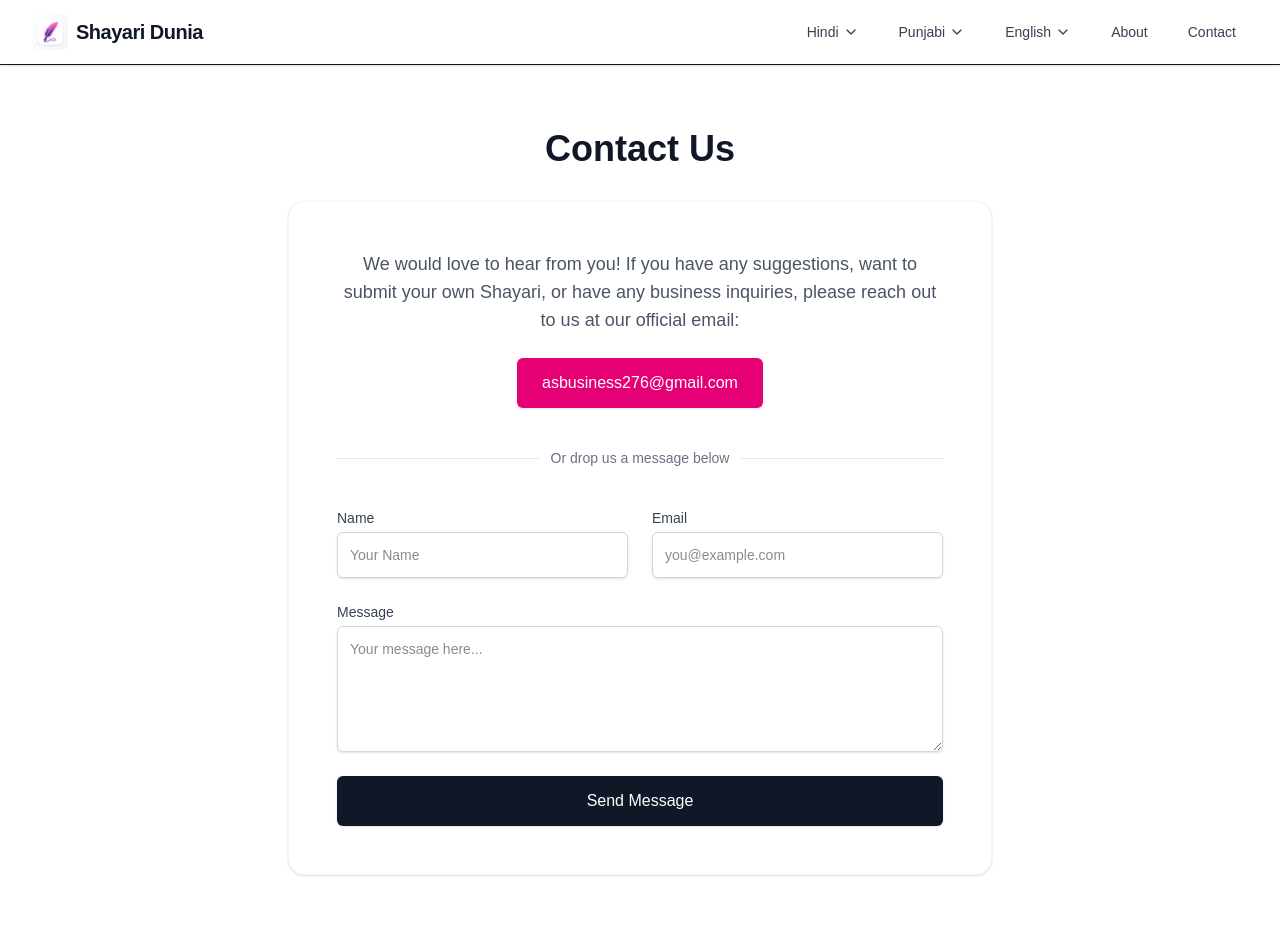
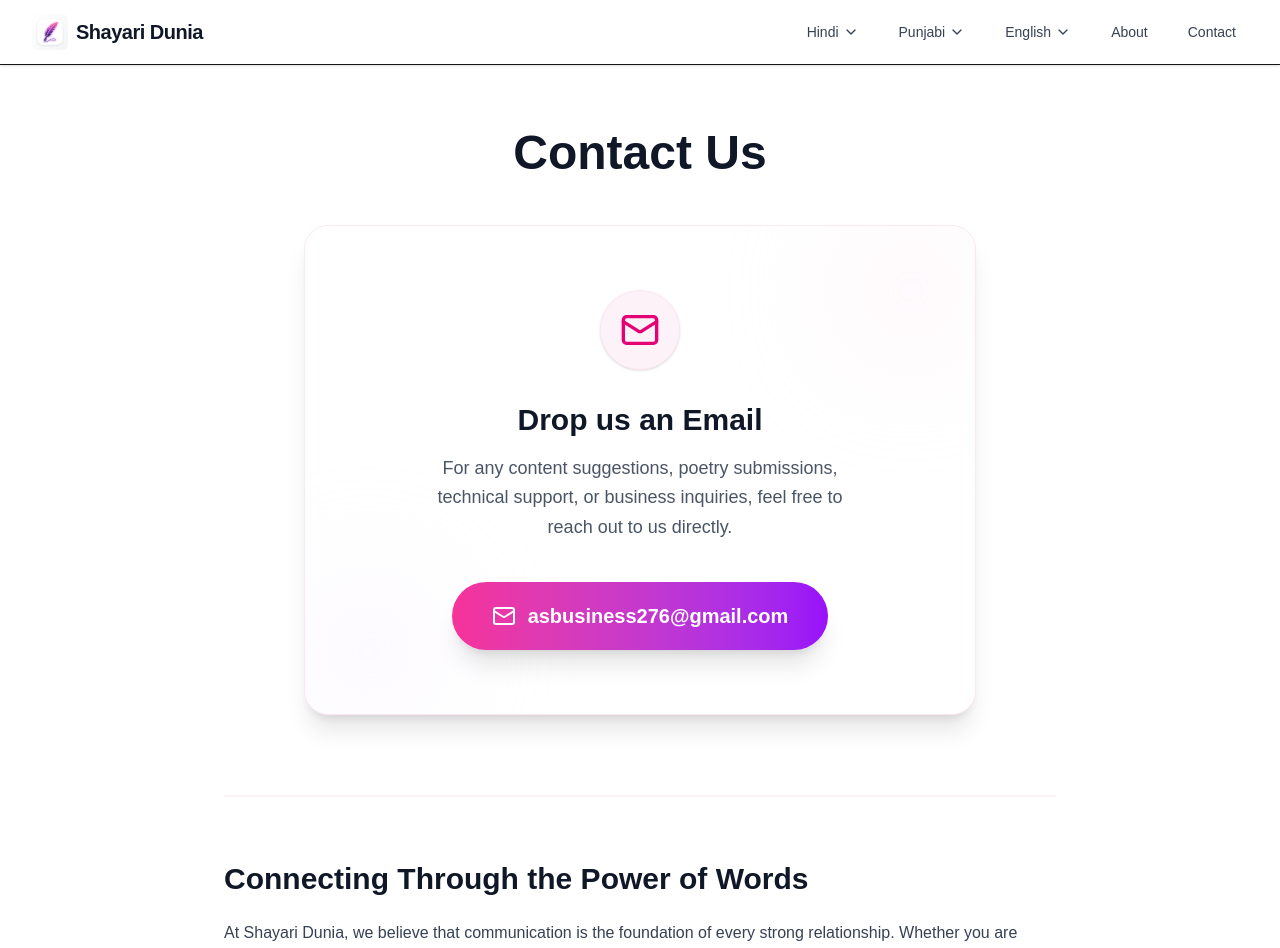
Before and after one commit to asbusiness276-cyber/shayaridunia, a Next.js app: page /contact in a window 1280 px wide. Shown: the top 948 px of the page. Built offline with nearby package versions, Linux system fonts and the light colour scheme.

Commit message:
feat: Replace contact form with prominent email button

```diff
--- a/src/app/contact/page.tsx
+++ b/src/app/contact/page.tsx
@@ -1,53 +1,34 @@
+import { Mail } from 'lucide-react';
+
 export default function ContactPage() {
   return (
-    <div className="max-w-3xl mx-auto px-4 sm:px-6 lg:px-8 py-16">
-      <h1 className="text-4xl font-extrabold text-gray-900 mb-8 text-center">Contact Us</h1>
+    <div className="max-w-4xl mx-auto px-4 sm:px-6 lg:px-8 py-16">
+      <h1 className="text-4xl md:text-5xl font-extrabold text-gray-900 mb-12 text-center">Contact Us</h1>
 
-      <div className="bg-white rounded-2xl shadow-sm border border-gray-100 p-8 md:p-12">
-        <div className="text-center mb-10">
-          <p className="text-lg text-gray-600 mb-6">
-            We would love to hear from you! If you have any suggestions, want to submit your own Shayari, or have any business inquiries, please reach out to us at our official email:
+      <div className="bg-white rounded-3xl p-8 md:p-16 shadow-xl border border-pink-100 text-center max-w-2xl mx-auto mb-20 relative overflow-hidden">
+        <div className="absolute top-0 right-0 w-32 h-32 bg-pink-100 rounded-full mix-blend-multiply filter blur-3xl opacity-50"></div>
+        <div className="absolute bottom-0 left-0 w-32 h-32 bg-purple-100 rounded-full mix-blend-multiply filter blur-3xl opacity-50"></div>
+
+        <div className="relative">
+          <div className="inline-flex items-center justify-center w-20 h-20 rounded-full bg-pink-50 text-pink-600 mb-8 shadow-sm border border-pink-100">
+            <Mail className="w-10 h-10" />
+          </div>
+          <h2 className="text-3xl font-bold text-gray-900 mb-4">Drop us an Email</h2>
+          <p className="text-lg text-gray-600 mb-10 max-w-md mx-auto leading-relaxed">
+            For any content suggestions, poetry submissions, technical support, or business inquiries, feel free to reach out to us directly.
           </p>
           <a
             href="mailto:asbusiness276@gmail.com"
-            className="inline-flex items-center justify-center px-6 py-3 border border-transparent text-base font-medium rounded-md text-white bg-pink-600 hover:bg-pink-700 shadow-sm transition-all hover:scale-105"
+            className="inline-flex items-center justify-center px-10 py-5 text-xl font-bold rounded-full text-white bg-gradient-to-r from-pink-500 to-purple-600 hover:from-pink-600 hover:to-purple-700 shadow-xl hover:shadow-pink-500/40 transition-all duration-300 transform hover:-translate-y-1 w-full sm:w-auto"
           >
+            <Mail className="w-6 h-6 mr-3" />
             asbusiness276@gmail.com
           </a>
         </div>
-
-        <div className="relative">
-          <div className="absolute inset-0 flex items-center" aria-hidden="true">
-            <div className="w-full border-t border-gray-200"></div>
-          </div>
-          <div className="relative flex justify-center">
-            <span className="px-3 bg-white text-sm text-gray-500">Or drop us a message below</span>
-          </div>
-        </div>
-
-        <form className="mt-10 space-y-6">
-          <div className="grid grid-cols-1 md:grid-cols-2 gap-6">
-            <div>
-              <label htmlFor="name" className="block text-sm font-medium text-gray-700">Name</label>
-              <input type="text" id="name" className="mt-1 block w-full rounded-md border-gray-300 shadow-sm focus:border-pink-500 focus:ring-pink-500 sm:text-sm p-3 border" placeholder="Your Name" />
-            </div>
-            <div>
-              <label htmlFor="email" className="block text-sm font-medium text-gray-700">Email</label>
-              <input type="email" id="email" className="mt-1 block w-full rounded-md border-gray-300 shadow-sm focus:border-pink-500 focus:ring-pink-500 sm:text-sm p-3 border" placeholder="you@example.com" />
-            </div>
-          </div>
-          <div>
-            <label htmlFor="message" className="block text-sm font-medium text-gray-700">Message</label>
-            <textarea id="message" rows={5} className="mt-1 block w-full rounded-md border-gray-300 shadow-sm focus:border-pink-500 focus:ring-pink-500 sm:text-sm p-3 border" placeholder="Your message here..."></textarea>
-          </div>
-          <button type="button" className="w-full flex justify-center py-3 px-4 border border-transparent rounded-md shadow-sm text-base font-medium text-white bg-gray-900 hover:bg-gray-800 focus:outline-none focus:ring-2 focus:ring-offset-2 focus:ring-gray-900 transition-colors">
-            Send Message
-          </button>
-        </form>
       </div>
 
       {/* Extended SEO Content Block */}
-      <div className="mt-20 pt-16 border-t border-gray-100 prose prose-lg prose-pink text-gray-700 mx-auto">
+      <div className="pt-16 border-t-2 border-pink-50 prose prose-lg prose-pink text-gray-700 mx-auto">
         <h2 className="text-3xl font-bold text-gray-900 mb-6">Connecting Through the Power of Words</h2>
         <p>
           At Shayari Dunia, we believe that communication is the foundation of every strong relationship. Whether you are trying to express your deepest love, convey your sorrow, or simply make someone smile, the right words can make all the difference. This philosophy is not just something we apply to our poetry collection; it is the core principle of how we operate our platform and interact with our community.
@@ -70,7 +51,7 @@ export default function ContactPage() {
 
         <h3 className="text-2xl font-bold text-gray-900 mt-8 mb-4">What Happens After You Contact Us?</h3>
         <p>
-          When you click that 'Send Message' button or drop an email to asbusiness276@gmail.com, your message doesn't disappear into a digital black hole. It goes directly into our primary inbox, which is monitored daily by our core team members.
+          When you click that email button or drop a message to asbusiness276@gmail.com, your message doesn't disappear into a digital black hole. It goes directly into our primary inbox, which is monitored daily by our core team members.
         </p>
         <p>
           We have a strict internal policy regarding communication. We aim to acknowledge receipt of every legitimate inquiry within 24 hours. Depending on the nature of your message, a full resolution or detailed response may take up to 3-5 business days. For instance, reviewing a poetry submission takes longer than fixing a broken link, as it requires our editorial team to evaluate the emotional resonance and structural quality of the verse.
```
